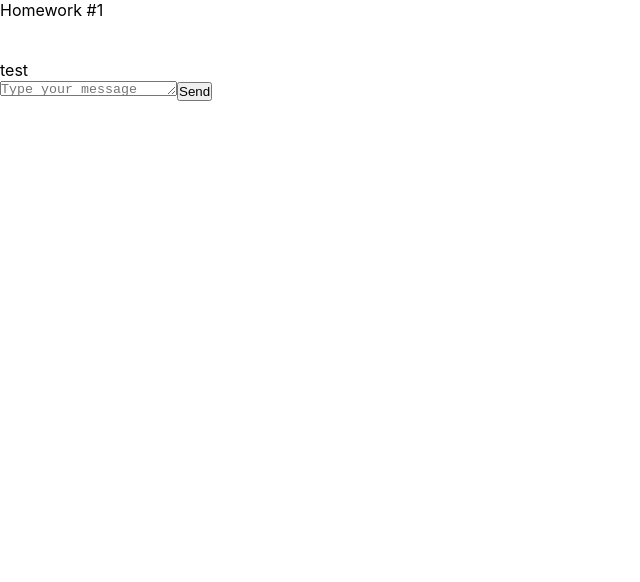
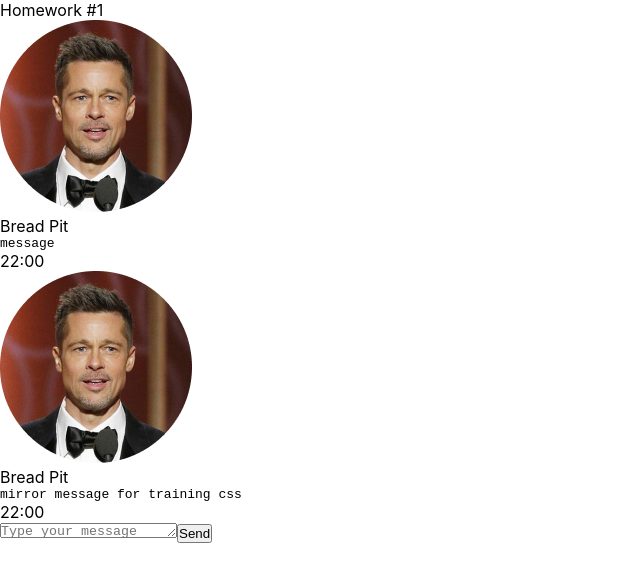
Before and after one commit to Alexmiroha/homework-IT-incubator, a React (Create React App) app: page / in a window 1280 px wide. Shown: the top 582 px of the page, without its empty margins (0-640 px from the left). Built offline with nearby package versions, Linux system fonts and the light colour scheme.

Commit message:
was added some JSX to HM1

```diff
--- a/src/s2-homeworks/hw01/HW1.tsx
+++ b/src/s2-homeworks/hw01/HW1.tsx
@@ -31,10 +31,10 @@ export const message0: MessageType = {
     id: 0,
     user: {
         avatar: avatar, // можно менять
-        name: 'Some Name',  // можно менять
+        name: 'Bread Pit',  // можно менять
     },
     message: {
-        text: 'some textsome textsome textsome textsome textsome textsome text', // можно менять
+        text: 'message', // можно менять
         time: '22:00', // можно менять
     },
 }
@@ -42,10 +42,10 @@ export const friendMessage0: MessageType = {
     id: 100,
     user: {
         avatar: avatar, // можно менять
-        name: 'Friend Name', // можно менять
+        name: 'Bread Pit', // можно менять
     },
     message: {
-        text: 'зеркальное сообщение для тренировки css', // можно менять
+        text: 'mirror message for training css', // можно менять
         time: '22:00', // можно менять
     },
 }
--- a/src/s2-homeworks/hw01/friend-message/FriendMessage.tsx
+++ b/src/s2-homeworks/hw01/friend-message/FriendMessage.tsx
@@ -14,17 +14,16 @@ const FriendMessage = (props: FriendMessagePropsType) => {
                 <img
                     id={'hw1-friend-avatar-' + props.message.id}
                     // создаёт студент
-
+                    src={props.message.user.avatar}
                     //
                 />
-                <div>test</div>
                 <div className={s.friendText}>
                     <div
                         id={'hw1-friend-name-' + props.message.id}
                         className={s.friendName}
                     >
                         {/*создаёт студент*/}
-
+                        {props.message.user.name}
                         {/**/}
                     </div>
                     <pre
@@ -32,7 +31,7 @@ const FriendMessage = (props: FriendMessagePropsType) => {
                         className={s.friendMessageText}
                     >
                         {/*создаёт студент*/}
-
+                        {props.message.message.text}
                         {/**/}
                     </pre>
                 </div>
@@ -42,7 +41,7 @@ const FriendMessage = (props: FriendMessagePropsType) => {
                 className={s.friendTime}
             >
                 {/*создаёт студент*/}
-
+                {props.message.message.time}
                 {/**/}
             </div>
         </div>
--- a/src/s2-homeworks/hw01/message/Message.tsx
+++ b/src/s2-homeworks/hw01/message/Message.tsx
@@ -14,25 +14,25 @@ const Message = (props: MessagePropsType) => {
                 <img
                     id={'hw1-avatar-' + props.message.id}
                     // создаёт студент
-
+                    src={props.message.user.avatar}
                     //
                 />
                 <div className={s.text}>
                     <div id={'hw1-name-' + props.message.id} className={s.name}>
                         {/*создаёт студент*/}
-
+                        {props.message.user.name}
                         {/**/}
                     </div>
                     <pre id={'hw1-text-' + props.message.id} className={s.messageText}>
                         {/*создаёт студент*/}
-
+                        {props.message.message.text}
                         {/**/}
                     </pre>
                 </div>
             </div>
             <div id={'hw1-time-' + props.message.id} className={s.time}>
                 {/*создаёт студент*/}
-
+                {props.message.message.time}
                 {/**/}
             </div>
         </div>
```
